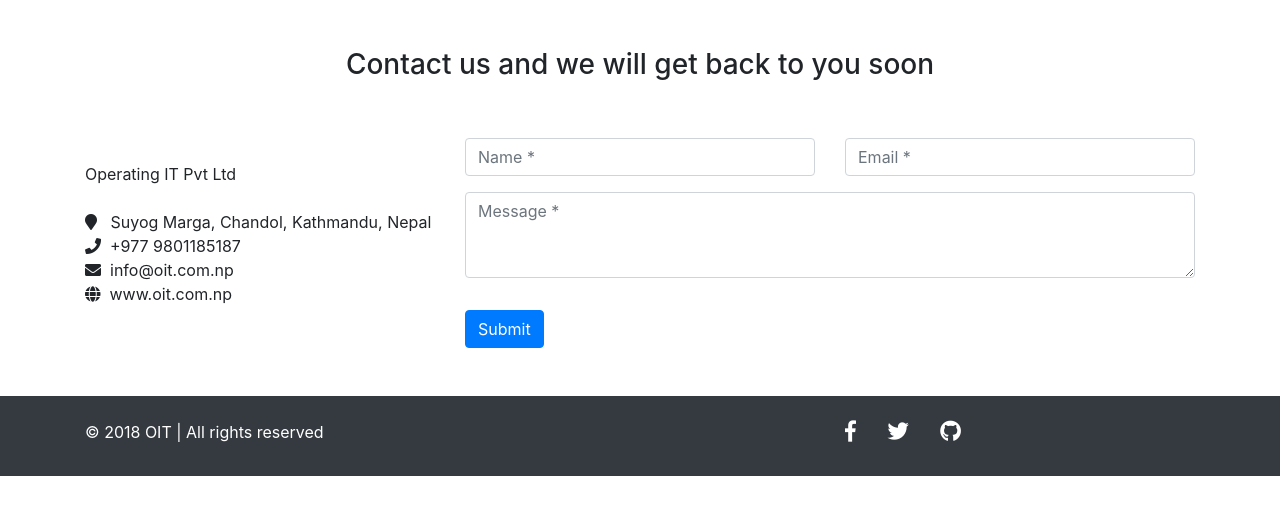
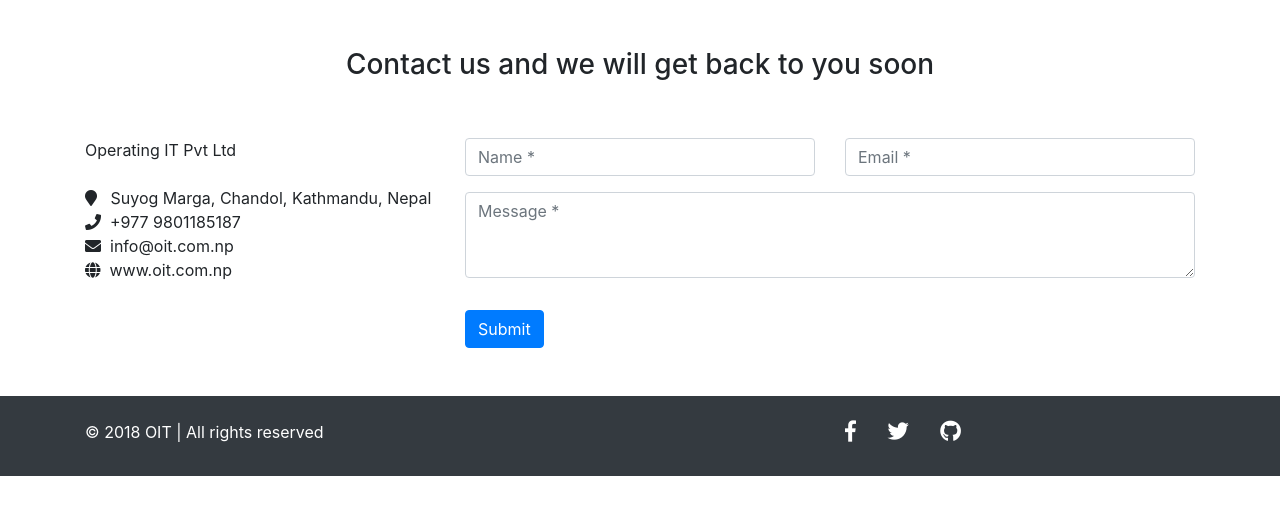
Before and after one commit to navrang-hotel/oit, a Django app: page /base/contact/ in a window 1280 px wide. Shown: the part 56-571 px from the top of the page. Run offline with Django 3.2, Linux system fonts and the light colour scheme; some libraries are stand-ins or nearby versions.

Commit message:
Minor contact page fe change

```diff
--- a/base/templates/base/contact.html
+++ b/base/templates/base/contact.html
@@ -9,7 +9,7 @@
     <h3 class="text-center pt-5">Contact us and we will get back to you soon</h3>
     <div class="row py-5">
       <div class="col-sm-4">
-        <p class="my-4">
+        <p class="my-0">
 Operating IT Pvt Ltd<br/><br/>
 <i class="fas fa-map-marker"></i>&nbsp;&nbsp;  Suyog Marga, Chandol, Kathmandu, Nepal<br/>
 <i class="fas fa-phone"></i>&nbsp;  +977 9801185187<br/>
```
